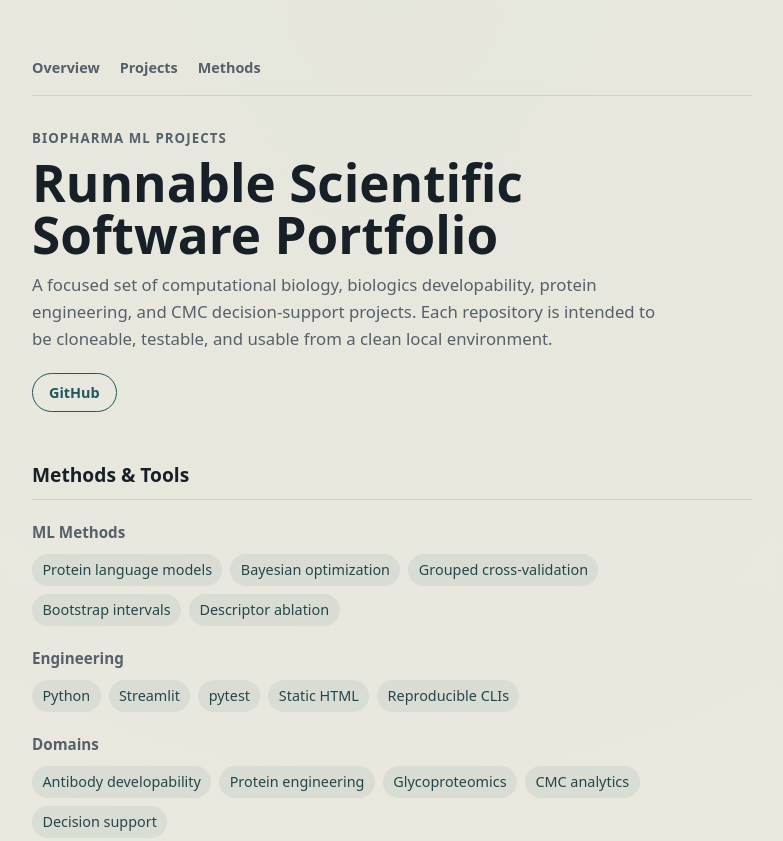
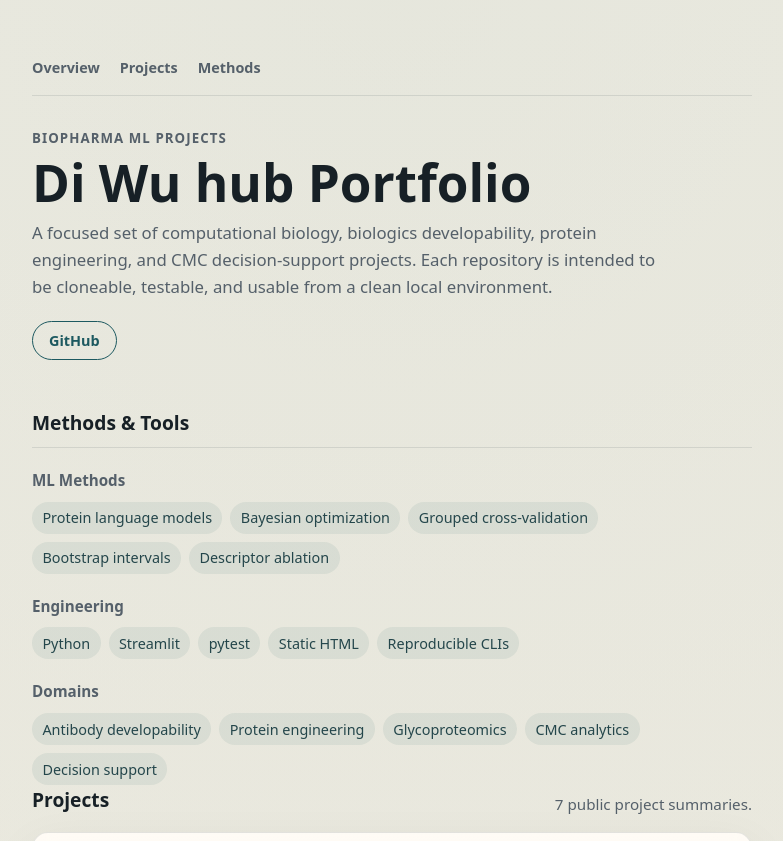
Before and after one commit to susiefirst-maker/portfolio-site, a plain HTML site: page index.html in a window 1280 px wide. Shown: the top 841 px of the page, without its empty margins (248-1031 px from the left). Drawn offline with Linux system fonts and the light colour scheme.

Commit message:
Update header title to 'Di Wu hub Portfolio'

```diff
--- a/index.html
+++ b/index.html
@@ -22,7 +22,7 @@
 
       <header class="page-header" id="about">
         <p class="eyebrow">Biopharma ML Projects</p>
-        <h1>Runnable Scientific Software Portfolio</h1>
+        <h1>Di Wu hub Portfolio</h1>
         <p class="lede">
           A focused set of computational biology, biologics developability, protein
           engineering, and CMC decision-support projects. Each repository is intended
```
